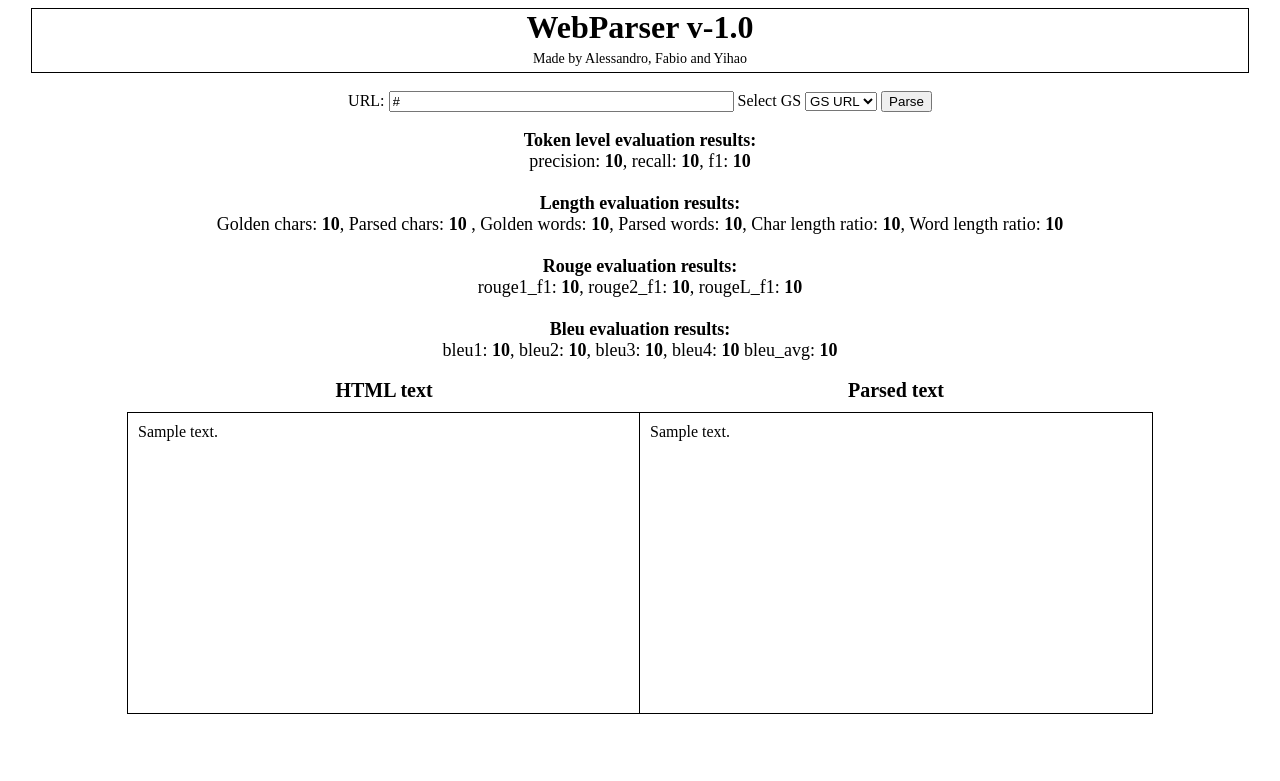
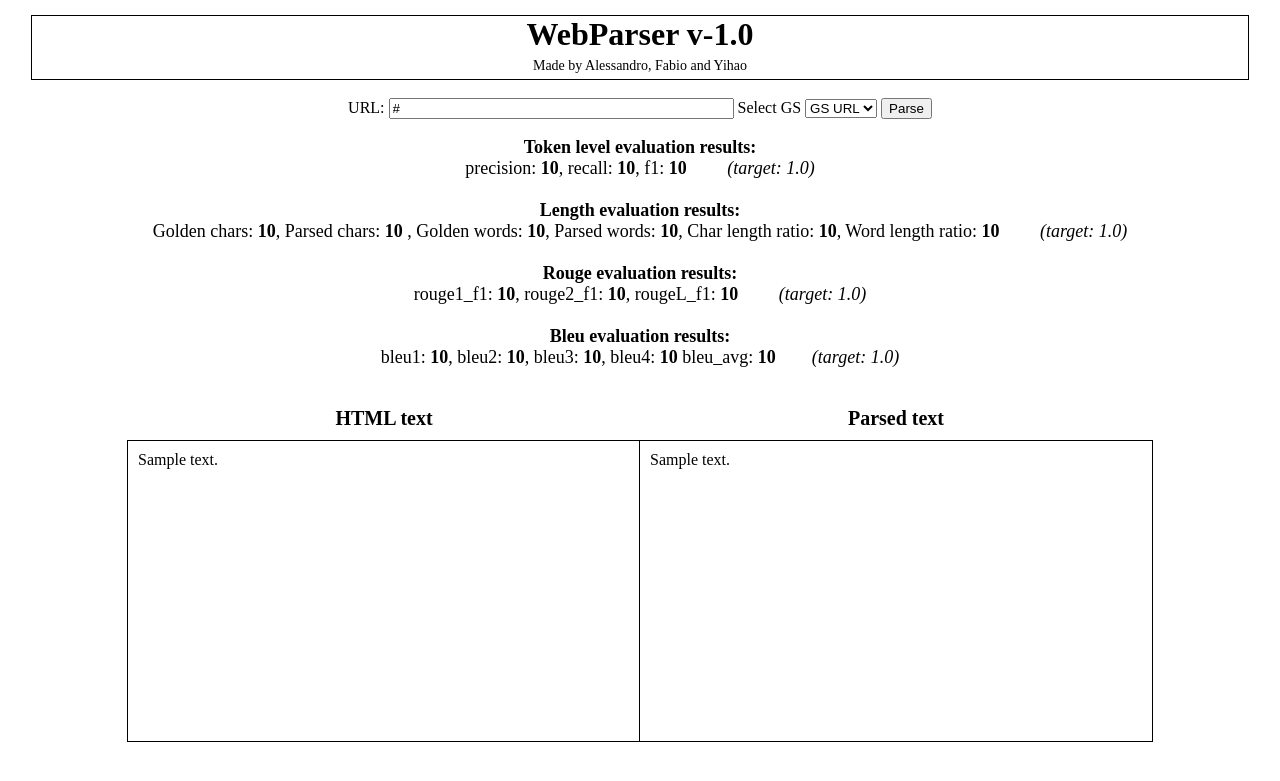
Before and after one commit to fabio-pastore/minerva-web-parser, a FastAPI app: template src/frontend/templates/index.html in a window 1280 px wide. Shown: the top 781 px of the page. Run offline with FastAPI, Linux system fonts and the light colour scheme; the template is opened without the code that fills it: most values are stand-ins (such as "Sample title", 1, 10 or a date in 2020).

Commit message:
minor frontend update + loading animation
Co-authored-by: Alessandro <alessandro@zannone.dev>
Co-authored-by: Yihao <quelwu24@gmail.com>

```diff
--- a/src/frontend/templates/index.html
+++ b/src/frontend/templates/index.html
@@ -3,6 +3,11 @@
 <head>
     <title>WebParser v-1.0</title>
     <style type="text/css">
+
+        body {
+            margin: 0px;
+            padding: 0px;
+        }
 
         .header-div {
             display: grid;
@@ -38,16 +43,42 @@
             border-right: 1px solid black;
         }
 
+        .loading-div {
+            position: fixed;
+            pointer-events: none;
+            top: 0;
+            left: 0;
+            opacity: 0;
+            background-color: rgba(128, 128, 128, 0.65);
+            z-index: 1;
+            width: 100vw;
+            height: 100vh;
+            color: white;
+            align-content: center;
+        }
+
+        .appear {
+            opacity: 1;
+            transition: opacity 0.3s;
+            pointer-events: auto;
+        }
+
     </style>
 </head>
 <body>
-    <div style="max-width: fit-content; margin: auto; text-align: center; border: 1px solid black; min-width: 95vw; height: fit-content;">
+    <div id="ldiv" class="loading-div">
+        <div style="padding-top: 20px; padding-bottom: 20px; padding-left: 50px; padding-right: 50px; max-width: fit-content; margin: 0 auto 0 auto; max-height: fit-content; font-size: 13px; text-align: center; align-content: center; font-family: Arial, Helvetica, sans-serif; background-color: rgba(0, 0, 0, 1);">
+            <div style="font-size: 30px; margin: 0 auto 0 auto"><b>Loading...</b></div>
+            <b>This may take a while</b>
+        </div>
+    </div>
+    <div style="margin: 15px auto 0 auto; max-width: fit-content; text-align: center; border: 1px solid black; min-width: 95vw; height: fit-content">
         <h1 style="margin: 0px; padding: 0px;">WebParser v-1.0</h1>
         <h6 style="margin: 5px; font-weight: normal; font-size: 14px">Made by Alessandro, Fabio and Yihao</h6>
     </div>
     <br>
     <div style="max-width: fit-content; margin: auto;">
-        <form method="post" action="/parse_url_evaluate_perf">
+        <form method="post" action="/parse_url_evaluate_perf" onsubmit="display_loading_div()">
             <label>URL: </label>
             <input type="text" name="url" id='url_input' placeholder="https://" size="40" required>
 
@@ -66,20 +97,23 @@
     <div style="max-width: fit-content; margin: auto; font-size: 18px; text-align: center;">
         {% if tk_precision %}
         <b>Token level evaluation results:</b><br>
-        precision: <b>{{ tk_precision | round(3) }}</b>, recall: <b>{{ tk_recall | round(3) }}</b>, f1: <b>{{ tk_f1 | round(3) }}</b><br>
+        precision: <b>{{ tk_precision | round(3) }}</b>, recall: <b>{{ tk_recall | round(3) }}</b>, f1: <b>{{ tk_f1 | round(3) }}</b>
+        &nbsp;&nbsp;&nbsp;&nbsp;&nbsp;&nbsp;&nbsp;&nbsp;<i>(target: 1.0)</i><br>
         <br>
         <b>Length evaluation results:</b><br>
         Golden chars: <b>{{ l_golden_chars | round(3) }}</b>, Parsed chars: <b>{{ l_parsed_chars | round(3) }}</b>
         , Golden words: <b>{{ l_golden_words | round(3) }}</b>, Parsed words: <b>{{ l_parsed_words | round(3) }}</b>,
-        Char length ratio: <b>{{ l_char_length_ratio | round(3) }}</b>, Word length ratio: <b>{{ l_word_length_ratio | round(3) }}</b><br>
+        Char length ratio: <b>{{ l_char_length_ratio | round(3) }}</b>, Word length ratio: <b>{{ l_word_length_ratio | round(3) }}</b>
+        &nbsp;&nbsp;&nbsp;&nbsp;&nbsp;&nbsp;&nbsp;&nbsp;<i>(target: 1.0)</i><br>
         <br>
         <b>Rouge evaluation results:</b><br>
-        rouge1_f1: <b>{{ rouge1_f1 | round(3) }}</b>, rouge2_f1: <b>{{ rouge2_f1 | round(3) }}</b>, rougeL_f1: <b>{{ rougeL_f1 | round(3) }}</b><br>
+        rouge1_f1: <b>{{ rouge1_f1 | round(3) }}</b>, rouge2_f1: <b>{{ rouge2_f1 | round(3) }}</b>, rougeL_f1: <b>{{ rougeL_f1 | round(3) }}</b>
+        &nbsp;&nbsp;&nbsp;&nbsp;&nbsp;&nbsp;&nbsp;&nbsp;<i>(target: 1.0)</i><br>
         <br>
         <b>Bleu evaluation results:</b><br>
         bleu1: <b>{{ bleu1 | round(3) }}</b>, bleu2: <b>{{ bleu2 | round(3) }}</b>,
         bleu3: <b>{{ bleu3 | round(3) }}</b>, bleu4: <b>{{ bleu4 | round(3) }}</b>
-        bleu_avg: <b>{{ bleu_avg | round(3) }}</b>
+        bleu_avg: <b>{{ bleu_avg | round(3) }}</b>&nbsp;&nbsp;&nbsp;&nbsp;&nbsp;&nbsp;&nbsp;&nbsp;<i>(target: 1.0)</i><br>
         <br>
         {% else %}
         <b>Token level evaluation results:</b><br>
@@ -116,7 +150,22 @@
 <script>
     const url_input = document.getElementById("url_input");
     const hidden_data = document.getElementById("hidden_j2_data");
-    if (hidden_data.dataset.requested_url !== '')
+    const load_div = document.getElementById("ldiv");
+    if (hidden_data.dataset.requested_url !== '') {
         url_input.value = hidden_data.dataset.requested_url;
+        // 1. Facciamo apparire il div istantaneamente (senza transizione)
+        // per evitare il flash della pagina bianca/caricata
+        load_div.style.transition = "none";
+        load_div.classList.add("appear");
+
+        // 2. Usiamo un piccolo timeout per riattivare la transizione e sfumare
+        setTimeout(() => {
+            load_div.style.transition = "opacity 0.3s";
+            load_div.classList.remove("appear");
+        }, 50);
+    }
+    function display_loading_div() {
+        load_div.classList.add("appear");
+    }
 </script>
 </html>
```
